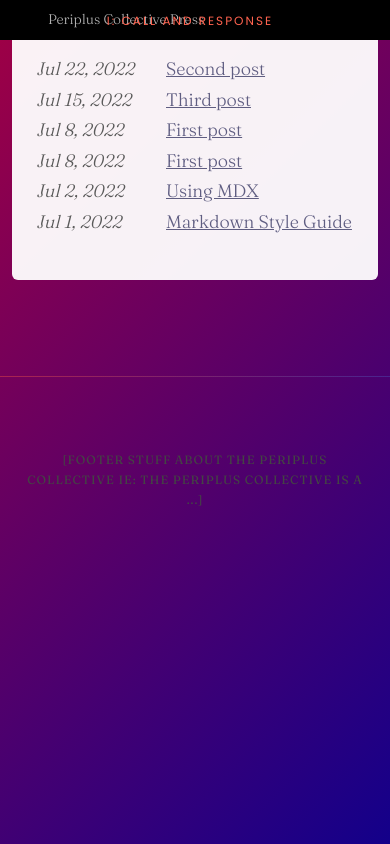
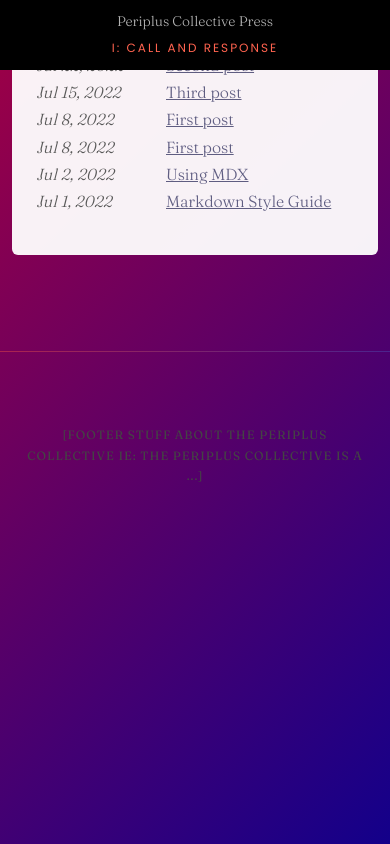
Before and after one commit to peripress/callandresponse, an Astro site: page /blog in a window 390 px wide. Built offline with nearby package versions, Linux system fonts and the light colour scheme; Astro itself is replaced by a stand-in of ours.

Commit message:
header fixes

```diff
--- a/src/components/Header.astro
+++ b/src/components/Header.astro
@@ -7,7 +7,7 @@ import { SITE_TITLE } from '../config';
 	<nav>
 		<h1>{SITE_TITLE}</h1>
 		<div class="HeaderLinkContainer">
-			<HeaderLink href="/">I: Call and Response</HeaderLink>
+			<a class="headerlink" href="/">I: Call and Response</a>
 		</div>
 	</nav>
 </header>
@@ -21,7 +21,8 @@ import { SITE_TITLE } from '../config';
 		position: fixed;
 		text-align: left;
 		top: 0;
-		width: 100%;
+		left: 0;
+		right: 0;
 		z-index: 3000;
 	}
 	nav h1 {
@@ -39,4 +40,31 @@ import { SITE_TITLE } from '../config';
 		right: 0;
 		text-align: center;
 	}
+	.headerlink {
+		color: #ff634f;
+		display: inline-block;
+		margin: 0 auto;
+		text-decoration: none;
+		font-family: 'Poppins', sans-serif;
+		font-size: 12px;
+		text-transform: uppercase;
+		letter-spacing: 2px;
+	}
+
+	@media screen and (max-width: 480px) {
+		header {
+			height: 50px;
+			padding: 10px;
+			text-align: center;
+		}
+		nav h1 {
+			display: inline-block;
+			margin: 0 auto;
+			text-align: center;
+		}
+		div.HeaderLinkContainer {
+			margin: 0;
+			top: 36px;
+		}
+	}
 </style>
--- a/src/layouts/CandRPost.astro
+++ b/src/layouts/CandRPost.astro
@@ -57,6 +57,7 @@ const {
 			@media screen and (max-width: 480px) {
 
 				main {
+					top: 136px;
 					left: 12px;
 					right: 12px;
 					bottom: 12px;
--- a/src/styles/global.css
+++ b/src/styles/global.css
@@ -7,6 +7,8 @@
 	--chill-bg: rgba(30,30,80,.05);
 	--color-sun: #E24646;
 	--color-moon: #4B47AD;
+	--color-sun-light: #ff9c77;
+	--color-moon-light: #aba8ff;
 	--bg-gradient: linear-gradient(135deg, rgba(161,0,68,1) 0%, rgba(19,0,138,1) 100%);
 	--bg-gradient-light: linear-gradient(135deg, var(--color-sun) 0%, var(--color-moon) 100%);
 	--size-h1: 46px;
@@ -18,7 +20,7 @@
 		--color-text: #ddd;
 		--color-text-light: #444;
 		--color-header: #fff;
-		--main-bg: rgba(0,0,0,.9);
+		--main-bg: rgba(0,0,0,.85);
 		--chill-bg: rgba(255,255,255,.3);
 		-webkit-font-smoothing: antialiased;
   	-moz-osx-font-smoothing: grayscale;
@@ -174,5 +176,9 @@ hr {
 	main {
 		padding: 12px;
 	}
+	body {
+		font-size: 16px;
+	}
+
 
 }
```
Also changed, not shown: src/components/CandRHeader.astro (+31 -20 lines).
